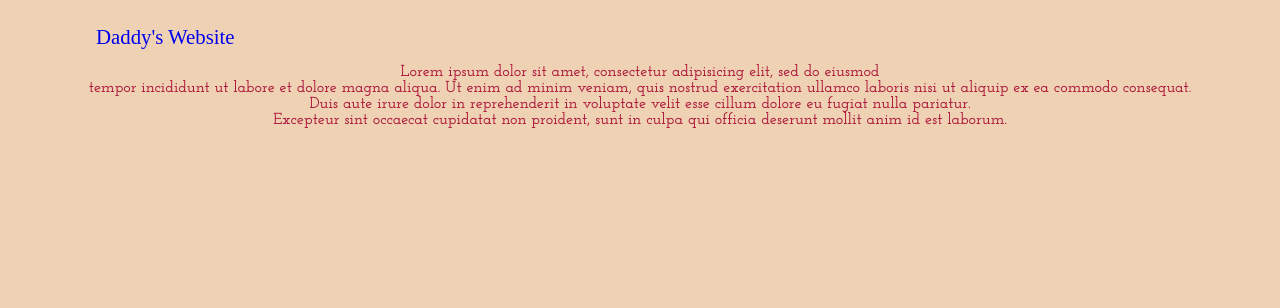
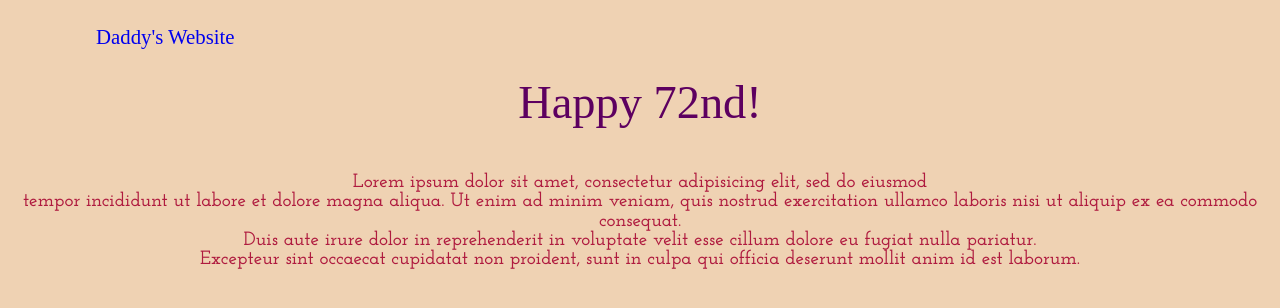
Before and after one commit to mayafaulhaber/gramsy72, a plain HTML site: page index.html in a window 1280 px wide. Drawn offline with Linux system fonts and the light colour scheme; a web font is replaced by a local one.

Commit message:
added extra bits of html to title and fonts. added lorem ipsum paragraph and colors to everything yet.

```diff
--- a/index.html
+++ b/index.html
@@ -12,6 +12,9 @@
       <div class="daddy-link">
         <a href="https://nedfaulhaber.github.io/mumsy-72">Daddy's Website</a>
       </div>
+      <div class="h">
+        <h1>Happy 72nd!</h1>
+      </div>
       <div class="para">
         <p>Lorem ipsum dolor sit amet, consectetur adipisicing elit, sed do eiusmod<br>
            tempor incididunt ut labore et dolore magna aliqua. Ut enim ad minim veniam, quis nostrud exercitation ullamco laboris nisi ut aliquip ex ea commodo consequat. <br>
--- a/scss/globals/_variables.scss
+++ b/scss/globals/_variables.scss
@@ -2,6 +2,7 @@
 
 $peachfuzz: #EFD2B3;
 $redwine: #AF1B3F;
+$aphmoo: #5D0060;
 
 //font variables//
 
--- a/scss/pages/_home.scss
+++ b/scss/pages/_home.scss
@@ -15,10 +15,18 @@ body {
     font-family: $link;
     font-size: 1.3em;
     text-decoration: none;
+
   }
+}
+.h {
+  margin-top: 0.7em;
+  color: $aphmoo;
+  font-family: $heading;
+  font-size: 2.9em;
+  margin-bottom: 1em;
 }
 .para {
   font-family: $paragraph;
   color: $redwine;
-  font-size: 1em;
+  font-size: 1.2em;
 }
```
Also changed, not shown: css/main.css, img/strikeone.jpg (added), 3 other files.
